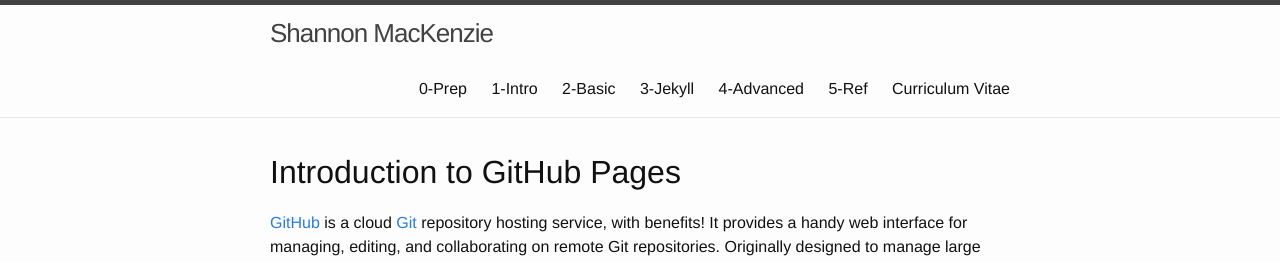
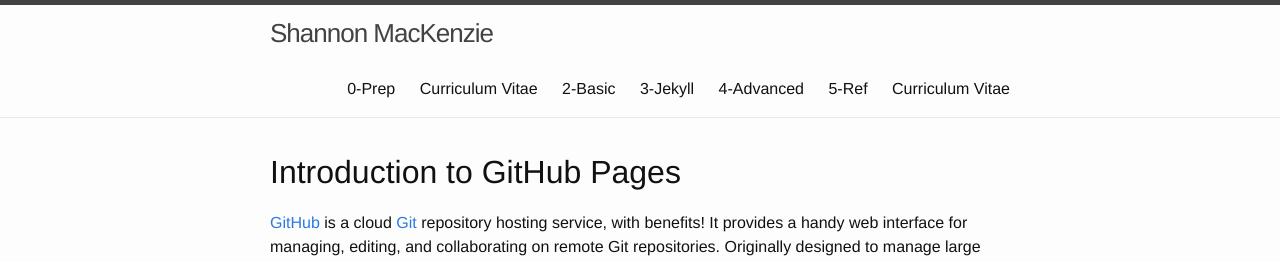
Before and after one commit to shannonmackenzie/shannonmackenzie.github.io, a Jekyll site: the page built from 1-intro.md, in a window 1280 px wide and 900 px high. Shown: the top 262 px of the window. Built offline with Jekyll 4.4.1, drawn with Linux system fonts in a browser that asks for light colours; some of the changed text lies outside the part shown.

Commit message:
Update 1-intro.md

```diff
--- a/1-intro.md
+++ b/1-intro.md
@@ -1,6 +1,7 @@
 ---
 layout: default
-title: 1-Intro
+title: Curriculum Vitae
+permalink: /cv
 ---
 
 # Introduction to GitHub Pages
```
